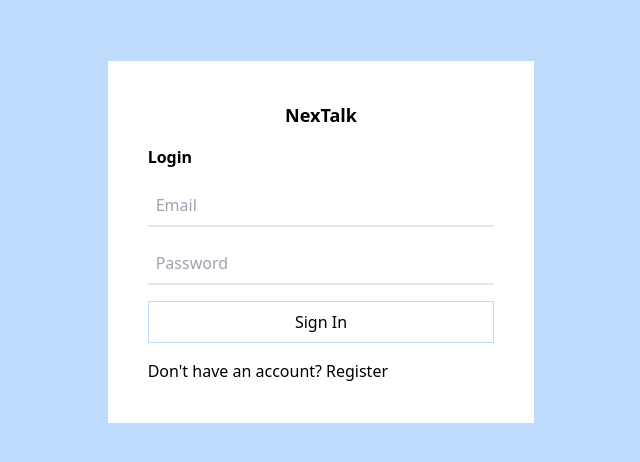
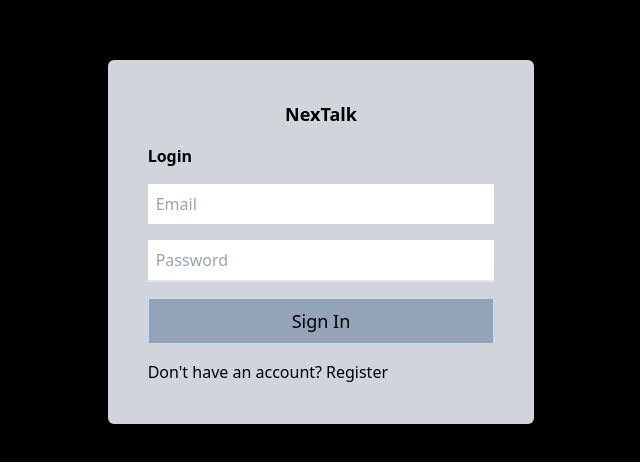
Before and after one commit to iharshit-tyagi/Chat-App, a React (Vite) app: page / in a window 1280 px wide. Shown: the part 158-620 px from the top of the page, without its empty margins (319-959 px from the left). Built offline with nearby package versions, Linux system fonts and the light colour scheme; no server answers.

Commit message:
Updated UI on Login page

```diff
--- a/src/components/LoginPage.jsx
+++ b/src/components/LoginPage.jsx
@@ -32,14 +32,14 @@ const LoginPage = () => {
       });
   };
   return (
-    <div className="h-screen w-screen bg-blue-200 flex justify-center items-center">
+    <div className="h-screen w-screen bg-black flex justify-center items-center">
       <TrackAuthStatus />
-      <form className=" flex gap-4 flex-col p-10 w-1/3 bg-white">
+      <form className=" flex gap-4 flex-col p-10 w-1/3 rounded-md bg-gray-300">
         <h2 className="mx-auto text-lg font-semibold ">NexTalk </h2>
         <p className="font-semibold">Login</p>
         <input
           ref={emailId}
-          className="p-2 focus:border-none border-b-2 focus:outline-none"
+          className="p-2  focus:border-none focus:outline-none"
           type="email"
           placeholder="Email"
         />
@@ -53,7 +53,7 @@ const LoginPage = () => {
         <button
           type="button"
           onClick={handleSignin}
-          className=" border border-blue-200  text-center p-2"
+          className=" border border-blue-200 bg-slate-400 text-lg  text-center p-2"
         >
           Sign In
         </button>
```
